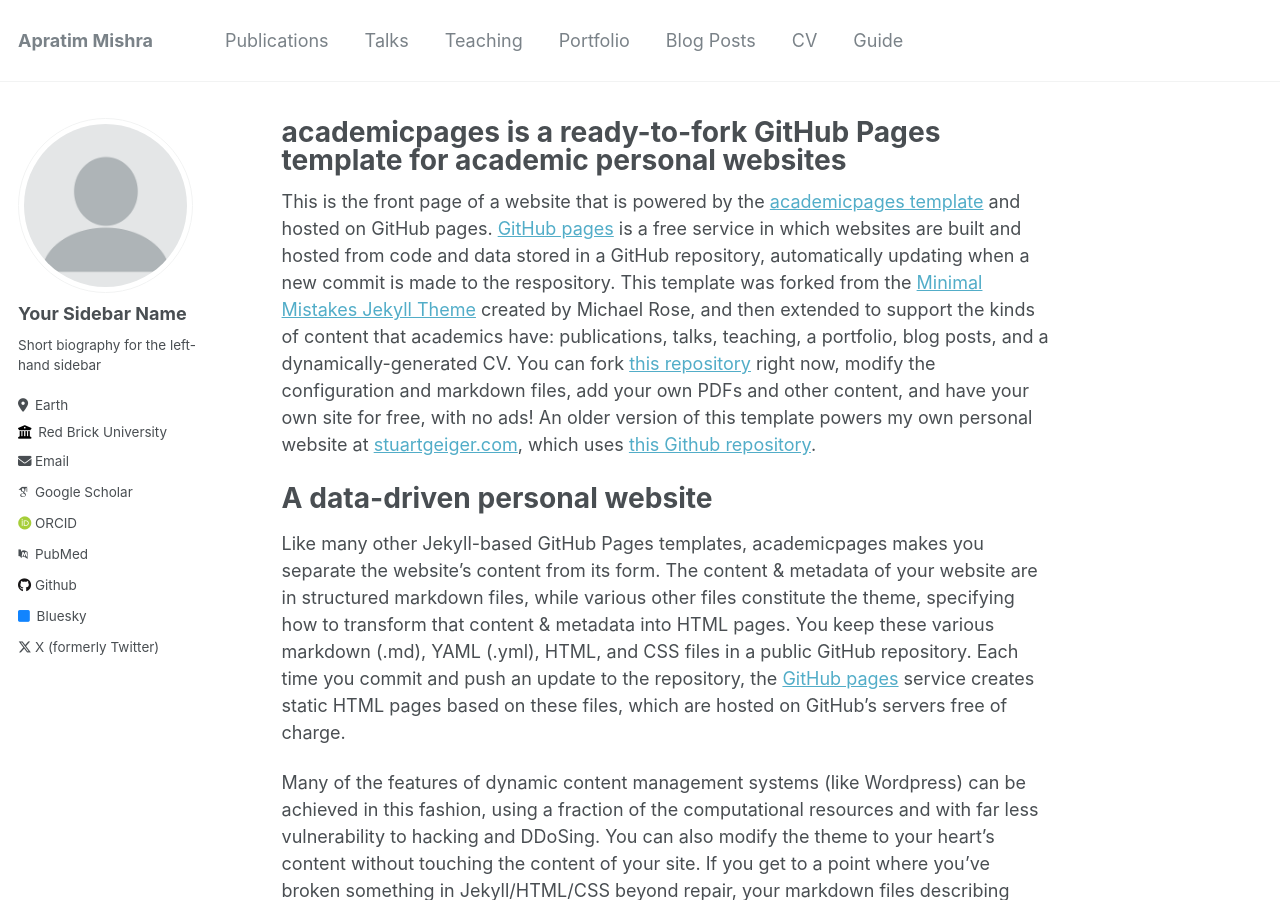
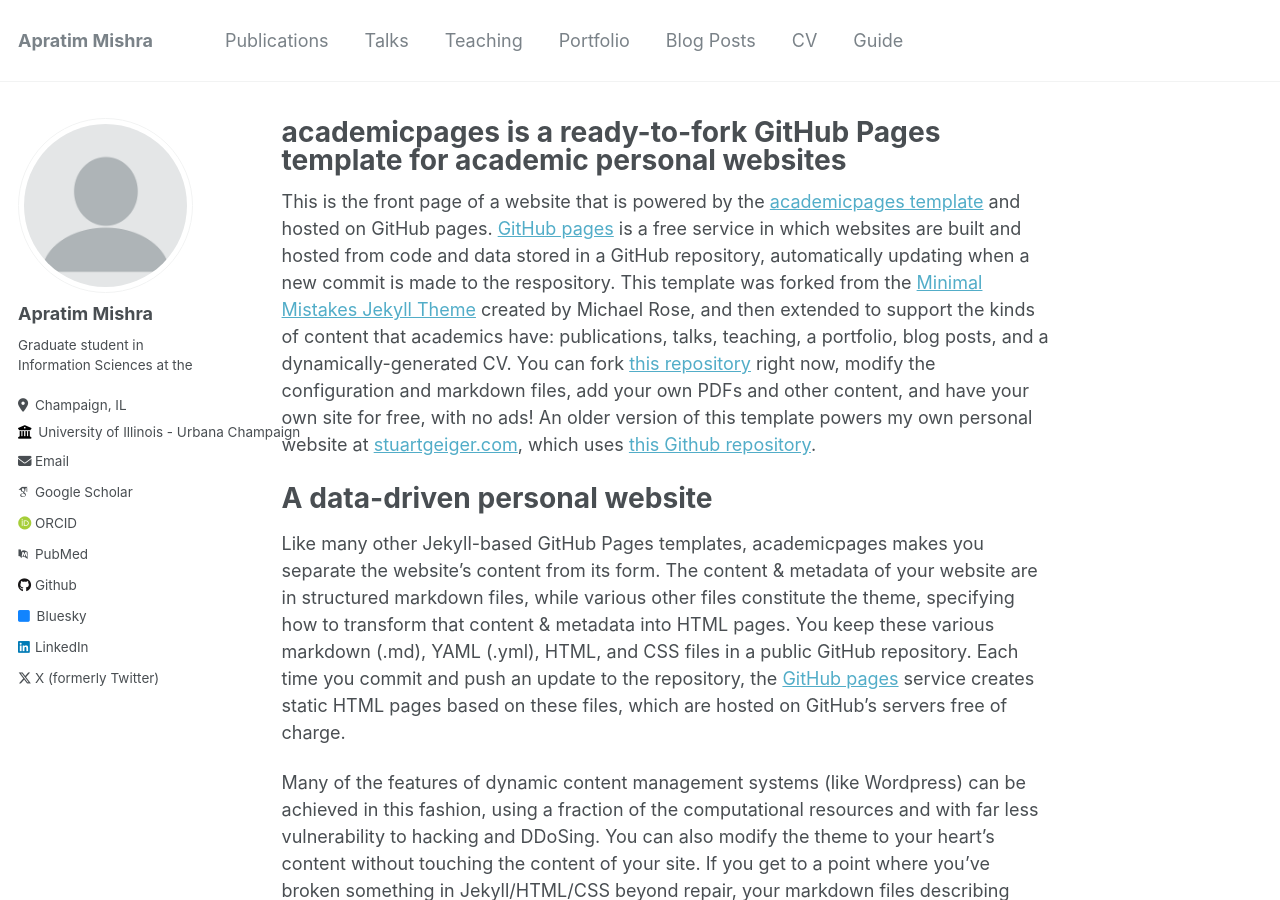
Before and after one commit to apratim-mishra/apratim-mishra.github.io, a Jekyll site: the page built from _pages/about.md, in a window 1280 px wide and 900 px high. Built offline with Jekyll 4.4.1, drawn with Linux system fonts in a browser that asks for light colours; some web fonts are replaced.

Commit message:
Update _config.yml

```diff
--- a/_config.yml
+++ b/_config.yml
@@ -22,27 +22,27 @@ repository               : "apratim-mishra/apratim-mishra.github.io"
 author:
   # Biographic information
   avatar           : "profile.png"
-  name             : "Your Sidebar Name"
+  name             : "Apratim Mishra"
   pronouns         : # example: "she/her"
-  bio              : "Short biography for the left-hand sidebar"
-  location         : "Earth"
-  employer         : "Red Brick University"
+  bio              : "Graduate student in Information Sciences at the "
+  location         : "Champaign, IL"
+  employer         : "University of Illinois - Urbana Champaign"
   uri              : # URL
-  email            : "none@example.org"
+  email            : "apratim941208@gmail.com"
 
   # Academic websites
   arxiv            : # URL - Update with the correct link to your profile
-  googlescholar    : "https://scholar.google.com/citations?user=PS_CX0AAAAAJ"
+  googlescholar    : ""
   impactstory      : # URL
-  orcid            : "http://orcid.org/yourorcidurl"
-  pubmed           : "https://www.ncbi.nlm.nih.gov/pubmed/?term=john+snow"
+  orcid            : ""
+  pubmed           : ""
   researchgate     : # URL
 
   # Repositories and software development
   bitbucket        : # Username - Update with your username on the site
   codepen          : # Username
   dribbble         : # Username
-  github           : "academicpages"
+  github           : "https://github.com/apratim-mishra"
   kaggle           : # Username
   stackoverflow    : # User number or user number and name (i.e., use "1" or "1/jeff-atwood")
 
@@ -56,7 +56,7 @@ author:
   keybase          : # Username
   instagram        : # Username
   lastfm           : # Username
-  linkedin         : # Username
+  linkedin         : "https://www.linkedin.com/in/apratim94/"
   mastodon         : # URL
   medium           : # URL
   pinterest        : # Username
@@ -64,7 +64,7 @@ author:
   steam            : # Username
   telegram         : # URL
   tumblr           : # Username
-  twitter          : "UniofOxford"  # Replace this with your X / Twitter handle
+  twitter          : "https://twitter.com/Yoichi_1208"  # Replace this with your X / Twitter handle
   vine             : # Username
   weibo            : # Username
   wikipedia        : # Username
```
